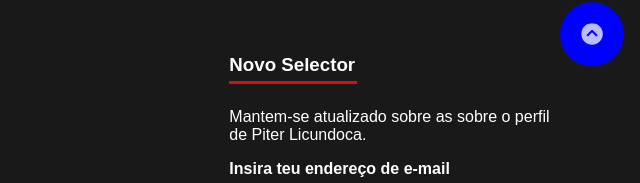
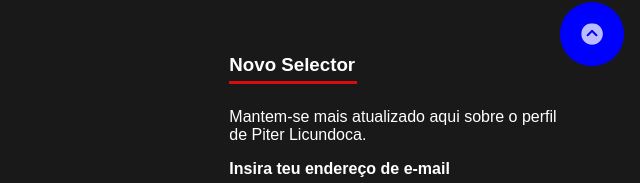
Before and after one commit to PiterLicundoca/Portfolio, a plain HTML site: page index.html in a window 1280 px wide. Shown: the part 4264-4447 px from the top of the page, 640-1280 px from the left. Drawn offline with Linux system fonts and the light colour scheme.

Commit message:
Update index.html

```diff
--- a/index.html
+++ b/index.html
@@ -312,7 +312,7 @@
             <div class="footer3">
                <div> <h3>novo selector</h3></div>
 
-               <p> Mantem-se atualizado sobre as sobre o  perfil de Piter Licundoca.</p>
+               <p> Mantem-se mais atualizado aqui sobre o perfil de Piter Licundoca.</p>
 
                <h4>Insira teu endereço de e-mail</h4>
                <form action="#">
```
